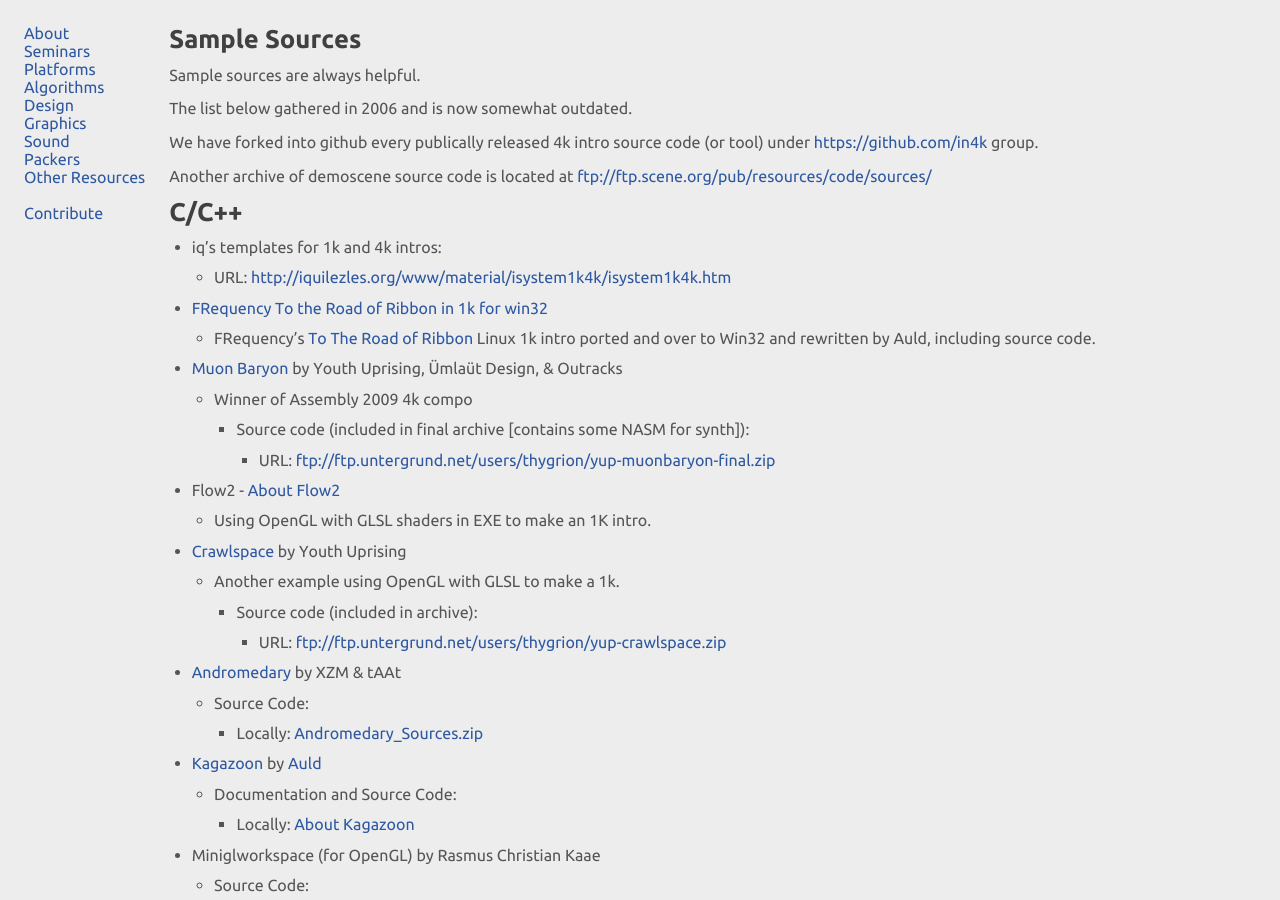
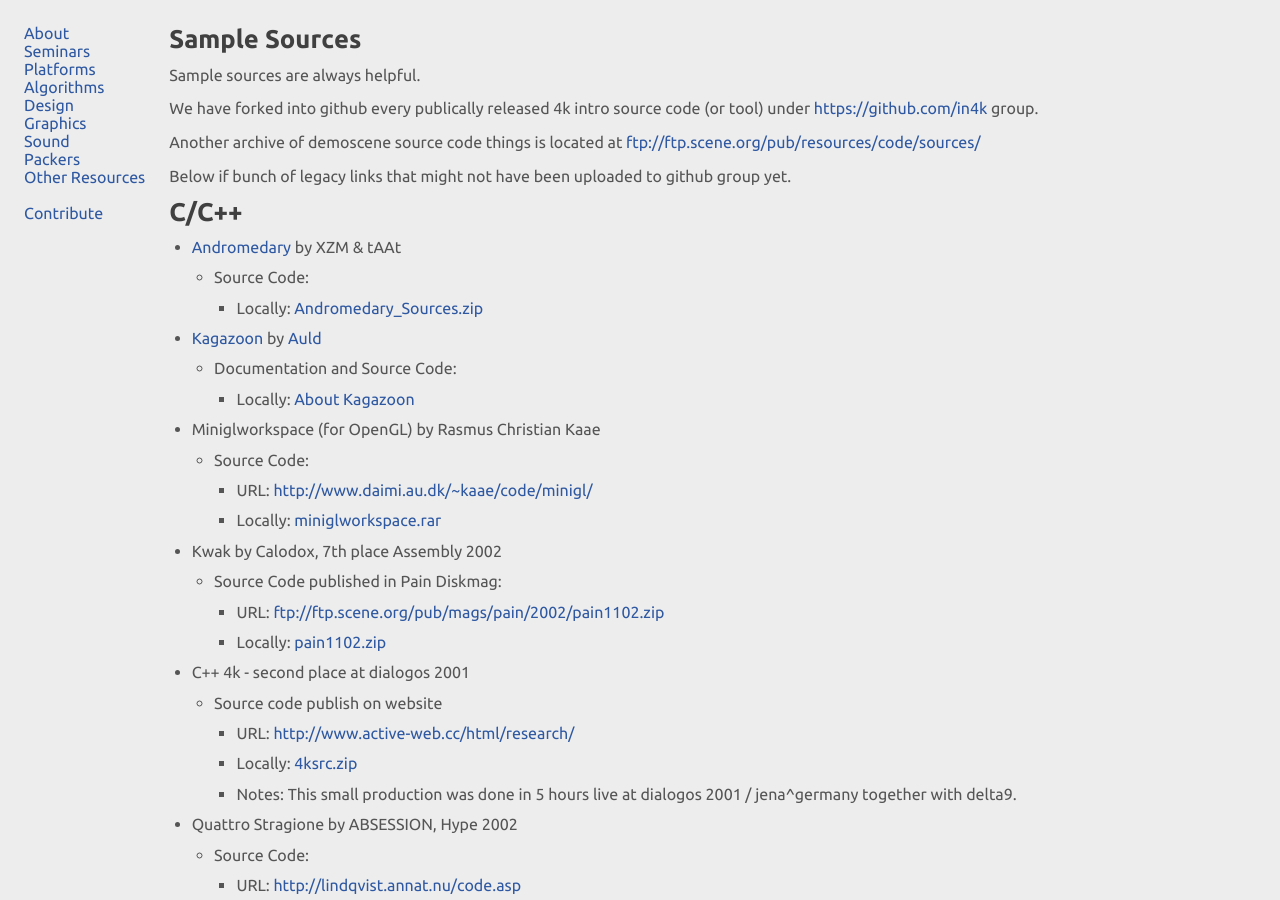
Before and after one commit to in4k/in4k.github.io, a Jekyll site: the page built from wiki/sample-sources.markdown, in a window 1280 px wide and 900 px high. Built offline with Jekyll 4.4.1, drawn with Linux system fonts in a browser that asks for light colours.

Commit message:
Update sample-sources.markdown

```diff
--- a/wiki/sample-sources.markdown
+++ b/wiki/sample-sources.markdown
@@ -5,32 +5,13 @@ layout: "wiki-page"
 
 Sample sources are always helpful.
 
-The list below gathered in 2006 and is now somewhat outdated.
-
 We have forked into github every publically released 4k intro source code (or tool) under [https://github.com/in4k](https://github.com/in4k) group.
 
-Another archive of demoscene source code is located at [ftp://ftp.scene.org/pub/resources/code/sources/](ftp://ftp.scene.org/pub/resources/code/sources/ "ftp://ftp.scene.org/pub/resources/code/sources/")
+Another archive of demoscene source code things is located at [ftp://ftp.scene.org/pub/resources/code/sources/](ftp://ftp.scene.org/pub/resources/code/sources/ "ftp://ftp.scene.org/pub/resources/code/sources/")
+
+Below if bunch of legacy links that might not have been uploaded to github group yet.
 
 # C/C++
-
-*   iq's templates for 1k and 4k intros:
-    *   URL: [http://iquilezles.org/www/material/isystem1k4k/isystem1k4k.htm](http://iquilezles.org/www/material/isystem1k4k/isystem1k4k.htm "http://iquilezles.org/www/material/isystem1k4k/isystem1k4k.htm")
-
-*   [FRequency To the Road of Ribbon in 1k for win32](http://sizecoding.blogspot.com/2009/11/frequency-road-to-ribbon-in-1k-for.html "http://sizecoding.blogspot.com/2009/11/frequency-road-to-ribbon-in-1k-for.html")
-    *   FRequency's [To The Road of Ribbon](http://www.pouet.net/prod.php?which=53939 "http://www.pouet.net/prod.php?which=53939") Linux 1k intro ported and over to Win32 and rewritten by Auld, including source code.
-
-*   [Muon Baryon](http://pouet.net/prod.php?which=53605 "http://pouet.net/prod.php?which=53605") by Youth Uprising, Ümlaüt Design, & Outracks
-    *   Winner of Assembly 2009 4k compo
-        *   Source code (included in final archive [contains some NASM for synth]):
-            *   URL: [ftp://ftp.untergrund.net/users/thygrion/yup-muonbaryon-final.zip](ftp://ftp.untergrund.net/users/thygrion/yup-muonbaryon-final.zip "ftp://ftp.untergrund.net/users/thygrion/yup-muonbaryon-final.zip")
-
-*   Flow2 - [About Flow2](about-flow2)
-    *   Using OpenGL with GLSL shaders in EXE to make an 1K intro.
-
-*   [Crawlspace](http://pouet.net/prod.php?which=52225 "http://pouet.net/prod.php?which=52225") by Youth Uprising
-    *   Another example using OpenGL with GLSL to make a 1k.
-        *   Source code (included in archive):
-            *   URL: [ftp://ftp.untergrund.net/users/thygrion/yup-crawlspace.zip](ftp://ftp.untergrund.net/users/thygrion/yup-crawlspace.zip "ftp://ftp.untergrund.net/users/thygrion/yup-crawlspace.zip")
 
 *   [Andromedary](http://www.pouet.net/prod.php?which=25756 "http://www.pouet.net/prod.php?which=25756") by XZM & tAAt
     *   Source Code:
```
